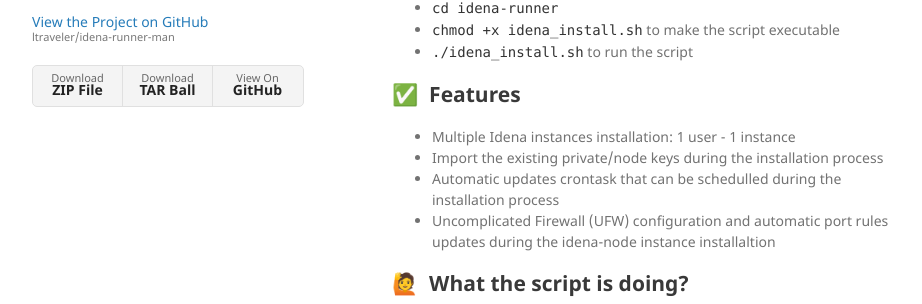
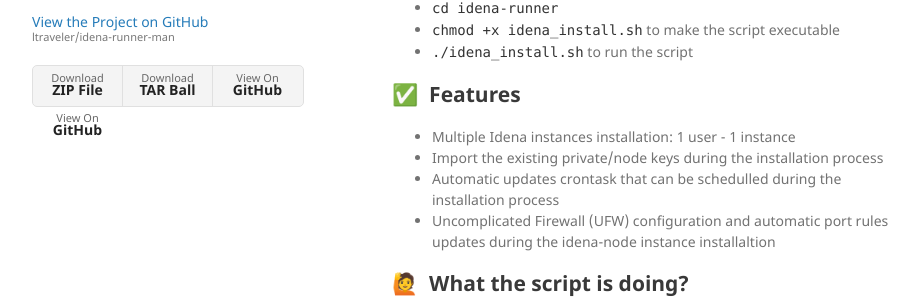
Before and after one commit to ltraveler/idena-runner-man, a Jekyll site: the page built from index.md, in a window 1280 px wide. Shown: the part 405-709 px from the top of the page, without its empty margins (178-1100 px from the left). Built offline with Jekyll 4.4.1, drawn with Linux system fonts in a browser that asks for light colours; our own code applies the rules of GitHub Pages for plain Markdown files; the repository's description, which GitHub fills in, is left out.

Commit message:
Update default.html

```diff
--- a/_layouts/default.html
+++ b/_layouts/default.html
@@ -36,6 +36,7 @@
           <li><a href="{{ site.github.zip_url }}">Download <strong>ZIP File</strong></a></li>
           <li><a href="{{ site.github.tar_url }}">Download <strong>TAR Ball</strong></a></li>
           <li><a href="{{ site.github.repository_url }}">View On <strong>GitHub</strong></a></li>
+          <li><a href="{{ site.lang.ru }}">View On <strong>GitHub</strong></a></li>
         </ul>
         {% endif %}
       </header>
```
